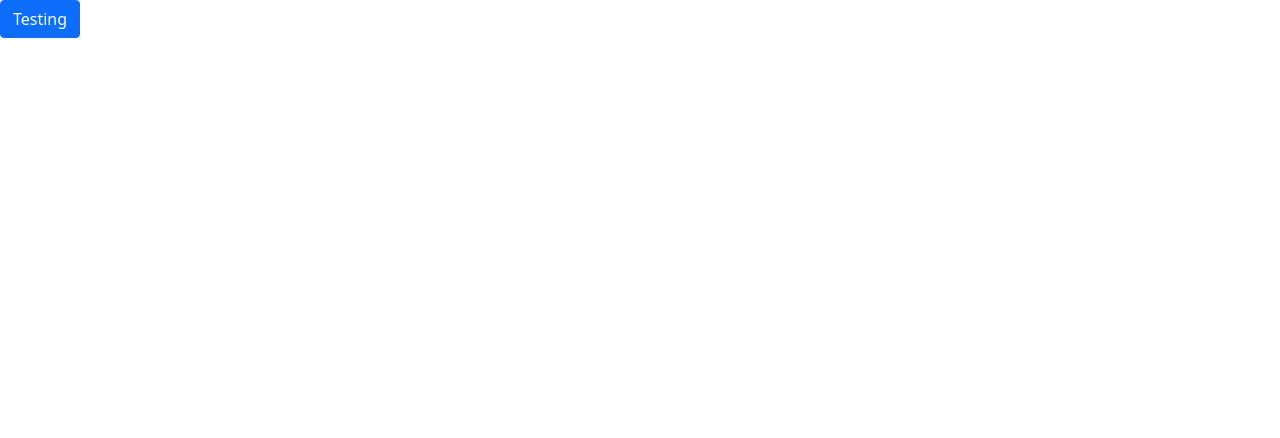
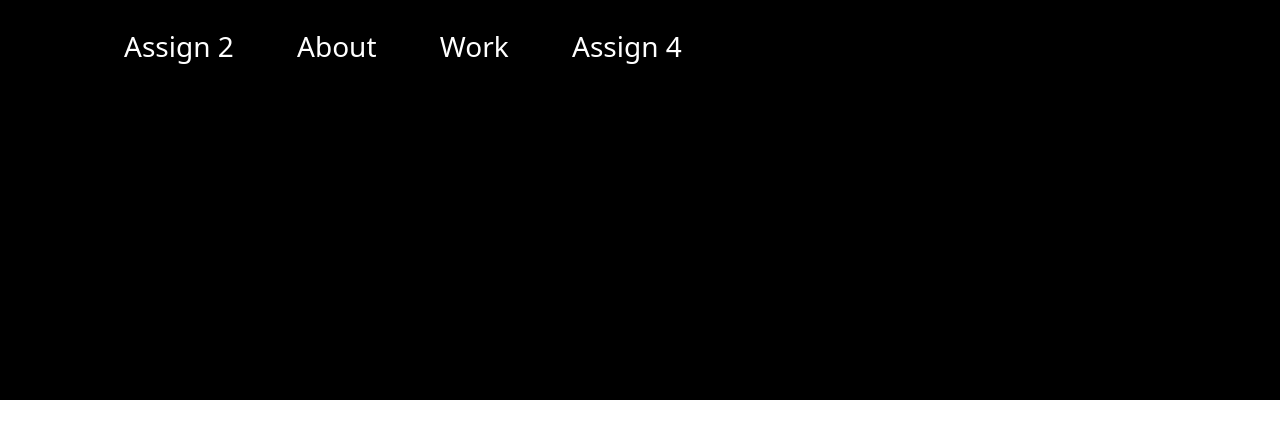
Before and after one commit to jakeaturner/lab03, a plain HTML site: page start/index.html in a window 1280 px wide. Drawn offline with Linux system fonts and the light colour scheme.

Commit message:
Home nav

```diff
--- a/start/index.html
+++ b/start/index.html
@@ -3,10 +3,34 @@
     <head>
         <title>Art Sales</title>
         <link rel="stylesheet" href="./bootstrap-5.1.3-dist/css/bootstrap.min.css">
+        <link rel="stylesheet" href="./styles.css">
     </head>
     <body>
-        <button class="btn btn-primary">Testing</button>
+        <div id="home-container">
+            <div class="r1">
+                <div class="r1-inner">
+                    <nav class="home-main-nav">
+                        <ul>
+                            <li>
+                                <a href="#">Assign 2</a>
+                            </li>
+                            <li>
+                                <a href="#">About</a>
+                            </li>
+                            <li>
+                                <a href="#">Work</a>
+                            </li>
+                            <li>
+                                <a href="#">Assign 4</a>
+                            </li>
+                        </ul>
+                    </nav>
+                </div>
+            </div>
+            <div class="r2">
 
+            </div>
+        </div>
         <!-- external scripts -->
         <script type="javascript" src="./js/jquery-3.6.0.min.js"></script>
         <script type="javascript" src="./bootstrap-5.1.3-dist/js/bootstrap.min.js"></script>
--- /dev/null
+++ b/start/styles.css
@@ -0,0 +1,51 @@
+* {
+    margin: 0px;
+    padding: 0px;
+
+}
+
+html, body {
+    height: 100vh;
+    width: 100vw;
+}
+
+/* home page css */
+#home-container {
+    height: 100%;
+    display: grid;
+    grid-template-rows: 1fr 1fr;
+
+}
+.r1 {
+    background-color: black;
+}
+.r1-inner {
+    width: 90%;
+    height: 100%;
+    margin: 0px auto;
+}
+
+.home-main-nav {
+    margin-top: 25px;
+}
+
+.home-main-nav > ul {
+    list-style-type: none;
+}
+
+.home-main-nav > ul > li {
+    display: inline;
+    font-size: 1.75em;
+
+}
+.home-main-nav > ul > li > a {
+    color: #fff;
+    text-decoration: none;
+    padding: 5px 1em;
+}
+
+.home-main-nav > ul > li > a:hover {
+    color: red;
+    background-color: white;
+}
+/* end home page css */
```
